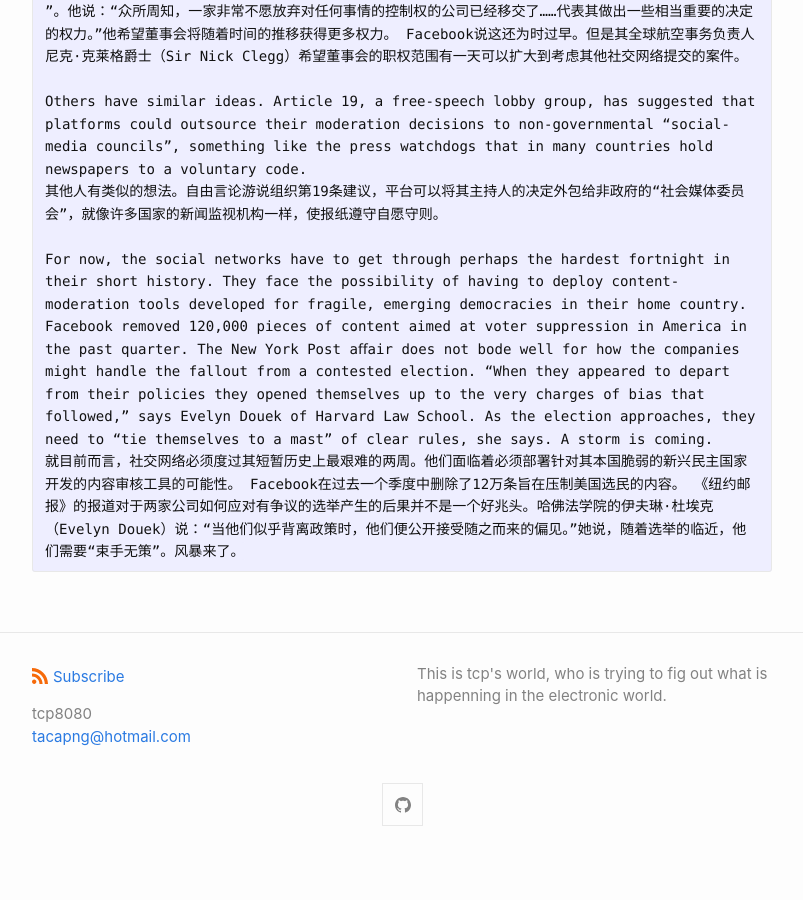
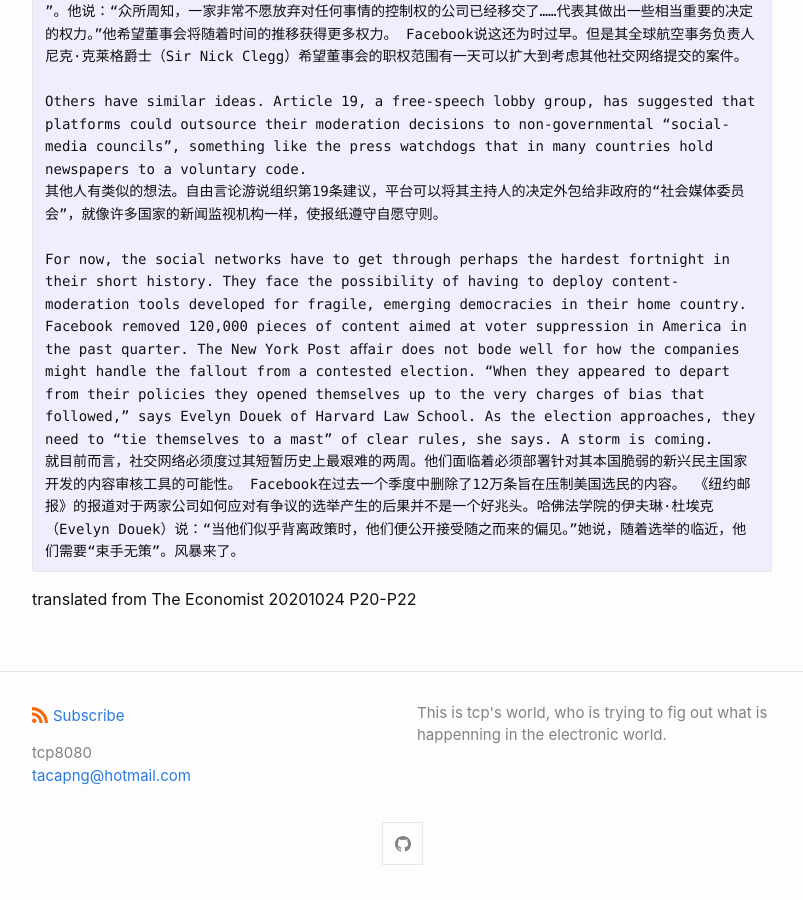
Before and after one commit to tcp8080/tcp8080.github.io, a Jekyll site: the page built from _posts/2020-10-30-Brieﬁng-Social-media-and-free-speech.md, in a window 1280 px wide and 900 px high, scrolled down 7646 px. Shown: the whole window, without its empty margins (238-1041 px from the left). Built offline with Jekyll 4.4.1, drawn with Linux system fonts in a browser that asks for light colours; before the commit the page ends 8507 px from its top, so only the background shows below that.

Commit message:
Update 2020-10-30-Brieﬁng-Social-media-and-free-speech.md

````diff
--- a/_posts/2020-10-30-Brieﬁng-Social-media-and-free-speech.md
+++ b/_posts/2020-10-30-Brieﬁng-Social-media-and-free-speech.md
@@ -113,3 +113,4 @@ Others have similar ideas. Article 19, a free-speech lobby group, has suggested
 For now, the social networks have to get through perhaps the hardest fortnight in their short history. They face the possibility of having to deploy content-moderation tools developed for fragile, emerging democracies in their home country. Facebook removed 120,000 pieces of content aimed at voter suppression in America in the past quarter. The New York Post aﬀair does not bode well for how the companies might handle the fallout from a contested election. “When they appeared to depart from their policies they opened themselves up to the very charges of bias that followed,” says Evelyn Douek of Harvard Law School. As the election approaches, they need to “tie themselves to a mast” of clear rules, she says. A storm is coming.
 就目前而言，社交网络必须度过其短暂历史上最艰难的两周。他们面临着必须部署针对其本国脆弱的新兴民主国家开发的内容审核工具的可能性。 Facebook在过去一个季度中删除了12万条旨在压制美国选民的内容。 《纽约邮报》的报道对于两家公司如何应对有争议的选举产生的后果并不是一个好兆头。哈佛法学院的伊夫琳·杜埃克（Evelyn Douek）说：“当他们似乎背离政策时，他们便公开接受随之而来的偏见。”她说，随着选举的临近，他们需要“束手无策”。风暴来了。
 ```
+translated from The Economist 20201024 P20-P22
````
